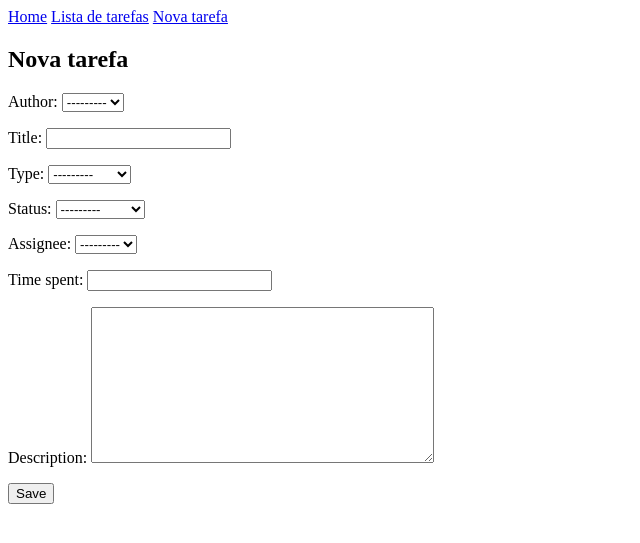
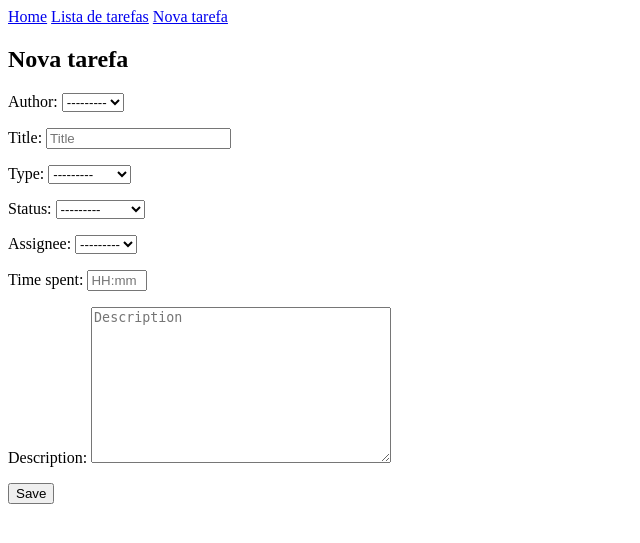
Before and after one commit to evandrolrff/tasksManagement, a Django app: page /task/new in a window 1280 px wide. Shown: the top 543 px of the page, without its empty margins (0-640 px from the left). Run offline with Django 3.2, Linux system fonts and the light colour scheme; parts of the project's set-up code (start-up, migrations or seed data) failed here and were passed over.

Commit message:
model forms modificado

```diff
--- a/tasks/forms.py
+++ b/tasks/forms.py
@@ -1,9 +1,43 @@
 from socket import fromshare
-from django.forms import ModelForm
+from django.forms import ModelForm, TextInput, TimeInput, Textarea, Select
 from .models import Information
+from django.contrib.auth.models import User
 
 class TaskForm(ModelForm):
 
     class Meta:
         model = Information
         fields = ('author', 'title', 'type', 'status', 'assignee', 'time_spent', 'description',)
+        widgets = {
+            'author': Select(attrs={
+                'class': "form-control",
+                'style': 'max-width: 300px;'
+                }, choices=User.objects.all()),
+            'title': TextInput(attrs={
+                'class': "form-control",
+                'style': 'max-width: 300px;',
+                'placeholder': 'Title'
+                }),
+            'type': Select(attrs={
+                'class': "form-control",
+                'style': 'max-width: 300px;'
+                }, choices=Information.TYPE_CHOICES),
+            'status': Select(attrs={
+                'class': "form-control",
+                'style': 'max-width: 300px;'
+                }, choices=Information.TYPE_STATUS),
+            'assignee': Select(attrs={
+                'class': "form-control",
+                'style': 'max-width: 300px;'
+                }, choices=User.objects.all()),
+            'time_spent': TimeInput(attrs={
+                'class': "form-control",
+                'style': 'max-width: 300px; width: 60px;',
+                'placeholder': "HH:mm"
+                }),
+            'description': Textarea(attrs={
+                'class': "form-control",
+                'style': 'max-width: 300px;',
+                'placeholder': 'Description'
+                })
+        }
--- a/tasks/templates/tasks/base.html
+++ b/tasks/templates/tasks/base.html
@@ -1,7 +1,10 @@
 {% load static %}
 <html>
 <head>
-    <link rel="stylesheet" href="{% static 'css/tasks.css'%}"></link>
+    <meta charset="UTF-8">
+    <meta name="viewport" content="width=device-width, initial-scale=1">
+    <link rel="stylesheet" href="{% static 'css/tasks.css' %}"></link>
+    <!-- <script scr="https://code.jquery.com/jquery-3.6.0.min.js"></script> -->
 </head>
 
 <body>
```
